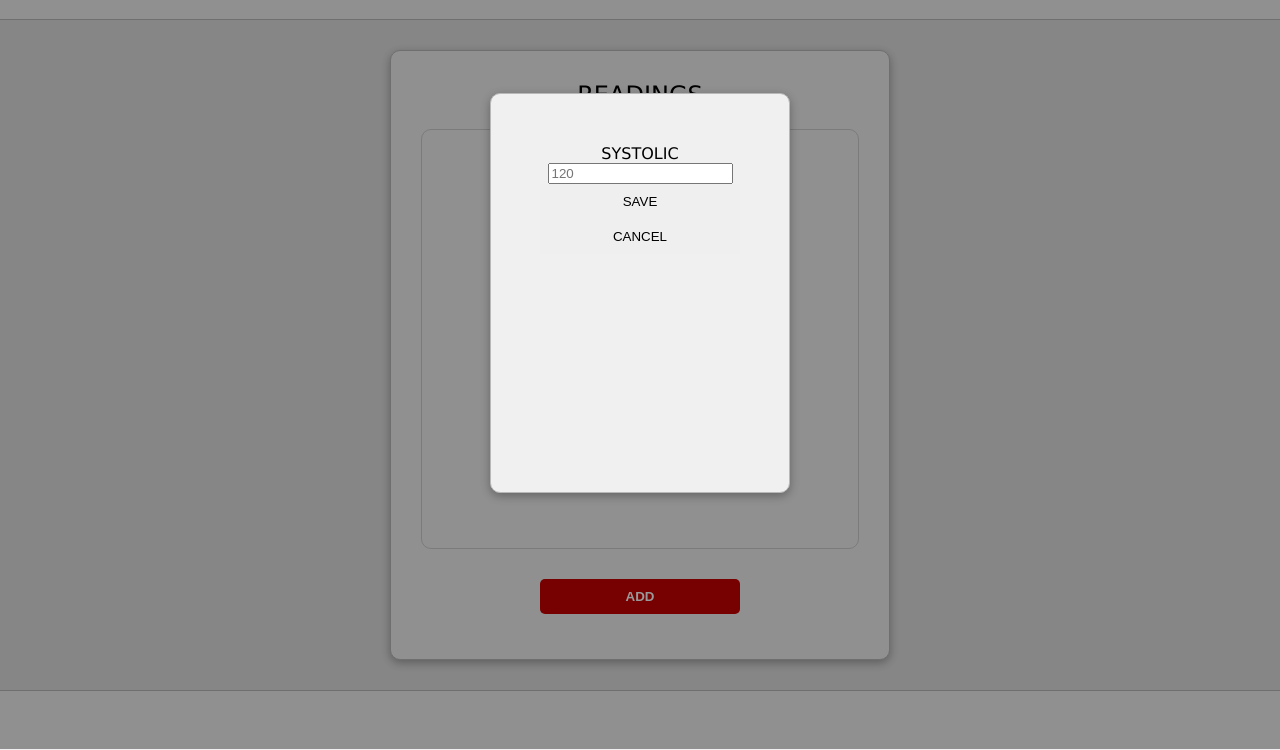
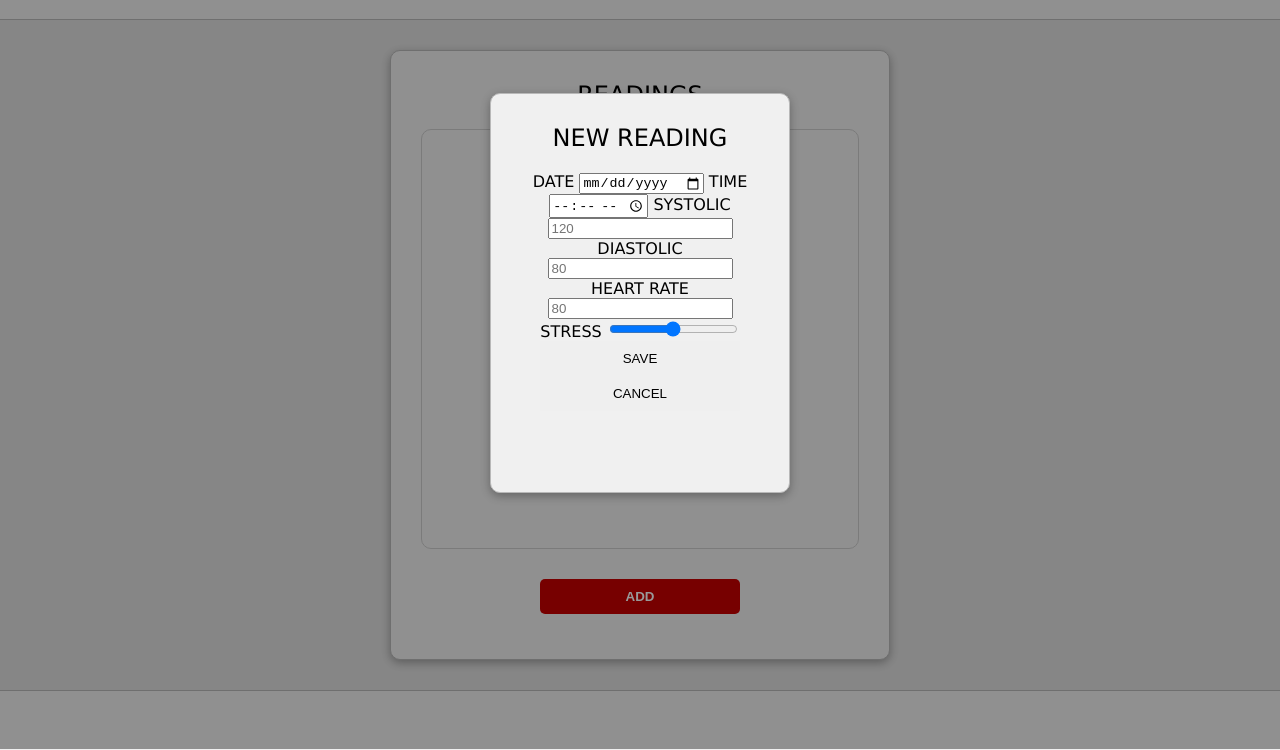
Before and after one commit to JanekJaniak/SuperHeart, a website: page index.html in a window 1280 px wide. Shown: the part 51-801 px from the top of the page. Drawn offline with Linux system fonts and the light colour scheme.

Commit message:
Feature/Add static form to HTML

```diff
--- a/index.html
+++ b/index.html
@@ -23,15 +23,50 @@
       <nav class="main-app__nav"></nav>
     </div>
     <div class="modal">
-      <h2 class="module-heading newReadingHeading"></h2>
+      <h2 class="module-heading newReadingHeading">NEW READING</h2>
       <div class="newReadingInputs">
         <form class="newReadingInputs__form">
+          <label for="date">DATE</label>
+          <input
+            type="date"
+            id="date"
+            name="date"
+          >
+          <label for="time">TIME</label>
+          <input
+            type="time"
+            id="time"
+            name="time"
+          >
           <label for="systolic">SYSTOLIC</label>
           <input
             type="number"
             id="systolic"
             name="systolic"
             placeholder="120"
+          >
+          <label for="diastolic">DIASTOLIC</label>
+          <input
+            type="number"
+            id="diastolic"
+            name="diastolic"
+            placeholder="80"
+          >
+          <label for="heartrate">HEART RATE</label>
+          <input
+            type="number"
+            id="heartrate"
+            name="heartrate"
+            placeholder="80"
+          >
+          <label for="stress">STRESS</label>
+          <input
+            type="range"
+            min="1"
+            max="3"
+            step="1"
+            id="stress"
+            name="stress"
           >
         </form>
         <div class="newReadingInputs__controls">
```
